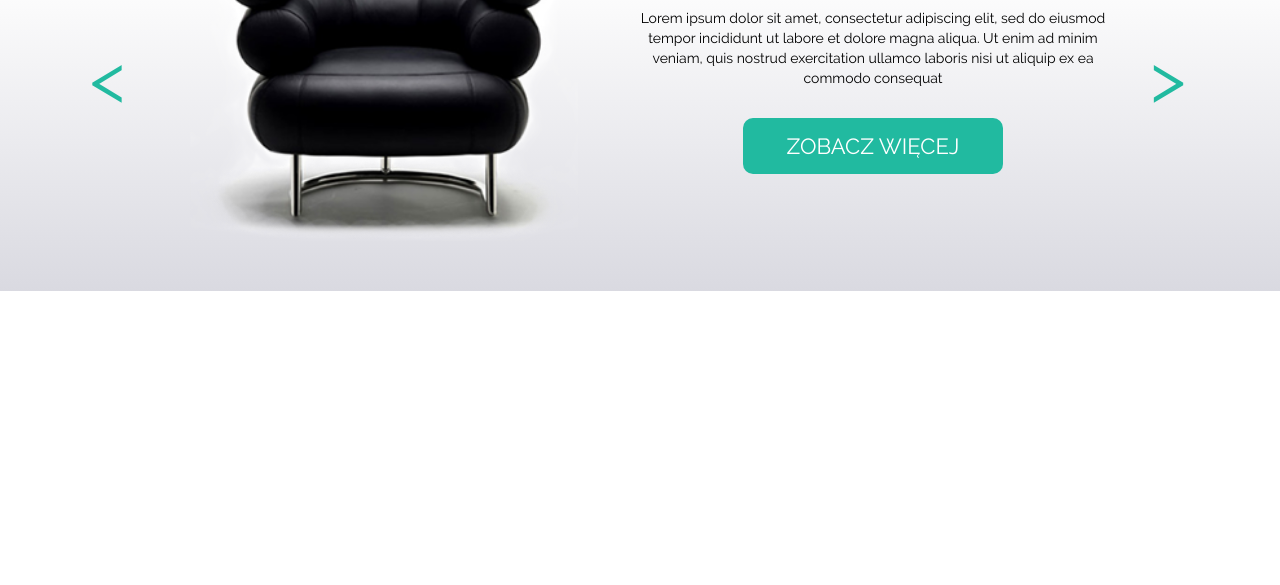
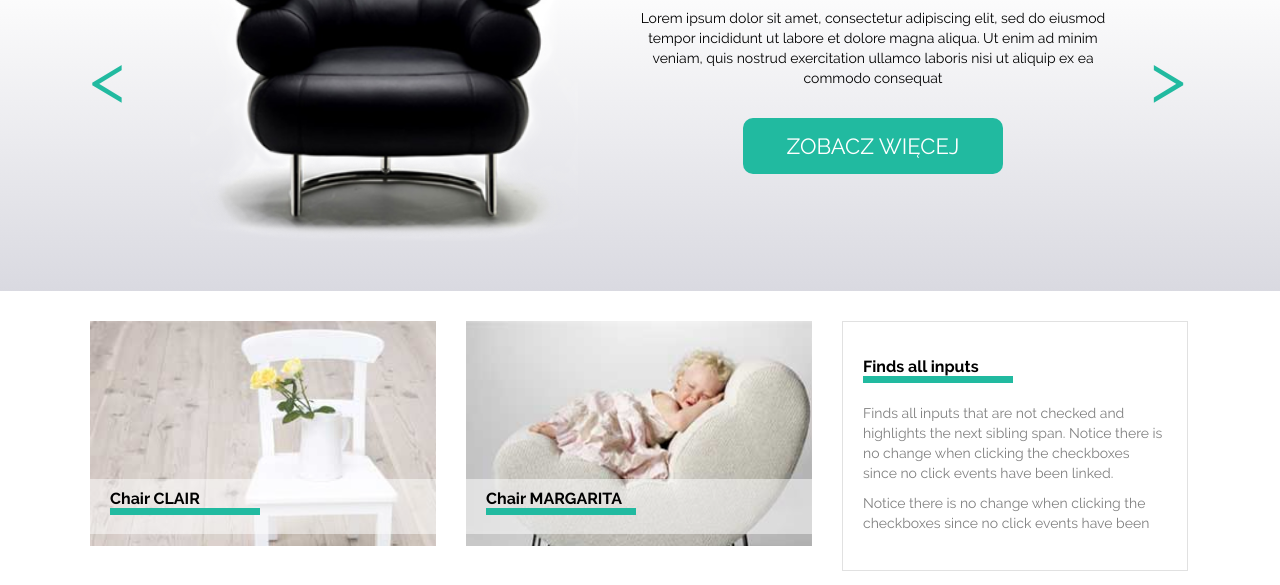
Before and after one commit to paulZuk/Sit-On-Chair, a plain HTML site: page index.html in a window 1280 px wide. Shown: the part 245-830 px from the top of the page. Before the commit the page ends 800 px from the top, so only its background shows below. Drawn offline with Linux system fonts and the light colour scheme.

Commit message:
Added second-section

```diff
--- a/css/style.css
+++ b/css/style.css
@@ -65,6 +65,7 @@ span {
 }
 
 /* NOTE: FIRST SECTION */
+
 .first-section {
   padding-top: 100px;
   padding-bottom: 50px;
@@ -128,6 +129,63 @@ span {
 .first-section__arrow:last-of-type {
   float: right;
 }
+
+/* NOTE: SECOND SECTION */
+
+.second-section{
+   padding-top: 30px;
+   padding-bottom: 50px;
+}
+.second-section__box {
+  float: left;
+  position: relative;
+  margin-right: 30px;
+  width: 346px;
+  height: 225px;
+  background-size: cover;
+  background-repeat: no-repeat;
+}
+.second-section__box--clair {
+  background-image: url("../images/box1_img.jpg");
+}
+.second-section__box--margarita {
+  background-image: url("../images/box2_img.jpg");
+}
+.second-section__box--all-inputs {
+  height: 250px;
+  border: 1px solid rgba(201, 201, 201, 0.56);
+  margin-right: 0;
+}
+.box__transparent {
+  width: 100%;
+  height: 55px;
+  position: absolute;
+  top: 70%;
+  background-color: rgba(255, 255, 255, 0.50);
+}
+.box__transparent p {
+  font-size: 16px;
+  font-family: ralewaybold;
+  padding: 10px 0 0 20px;
+}
+.box__transparent--all-inputs {
+  top: 10%;
+  background-color: white;
+}
+.box__underline {
+  margin-left: 20px;
+  border-top: 7px solid rgb(33, 186, 160);
+  width: 150px;
+}
+.second-section__article p {
+  font-family: ralewayregular;
+  padding-right: 20px;
+  font-size: 14px;
+  line-height: 20px;
+  color: gray;
+}
+
+
 /* NOTE: CLEAR */
 
 .clear:after {
--- a/index.html
+++ b/index.html
@@ -48,5 +48,31 @@
             </div>
         </div>
     </section>
+    <section class="second-section">
+        <div class="container clear">
+            <div class="second-section__box second-section__box--clair">
+                <div class="box__transparent">
+                    <p>Chair CLAIR</p>
+                    <p class="box__underline"></p>
+                </div>
+            </div>
+            <div class="second-section__box second-section__box--margarita">
+                <div class="box__transparent">
+                    <p>Chair MARGARITA</p>
+                    <p class="box__underline"></p>
+                </div>
+            </div>
+            <div class="second-section__box second-section__box--all-inputs">
+                <div class="box__transparent box__transparent--all-inputs">
+                    <p>Finds all inputs</p>
+                    <p class="box__underline"></p>
+                    <article class="second-section__article">
+                        <p>Finds all inputs that are not checked and highlights the next sibling span. Notice there is no change when clicking the checkboxes since no click events have been linked.</p>
+                        <p>Notice there is no change when clicking the checkboxes since no click events have been</p>
+                    </article>
+                </div>
+            </div>
+        </div>
+    </section>
   </body>
 </html>
```
